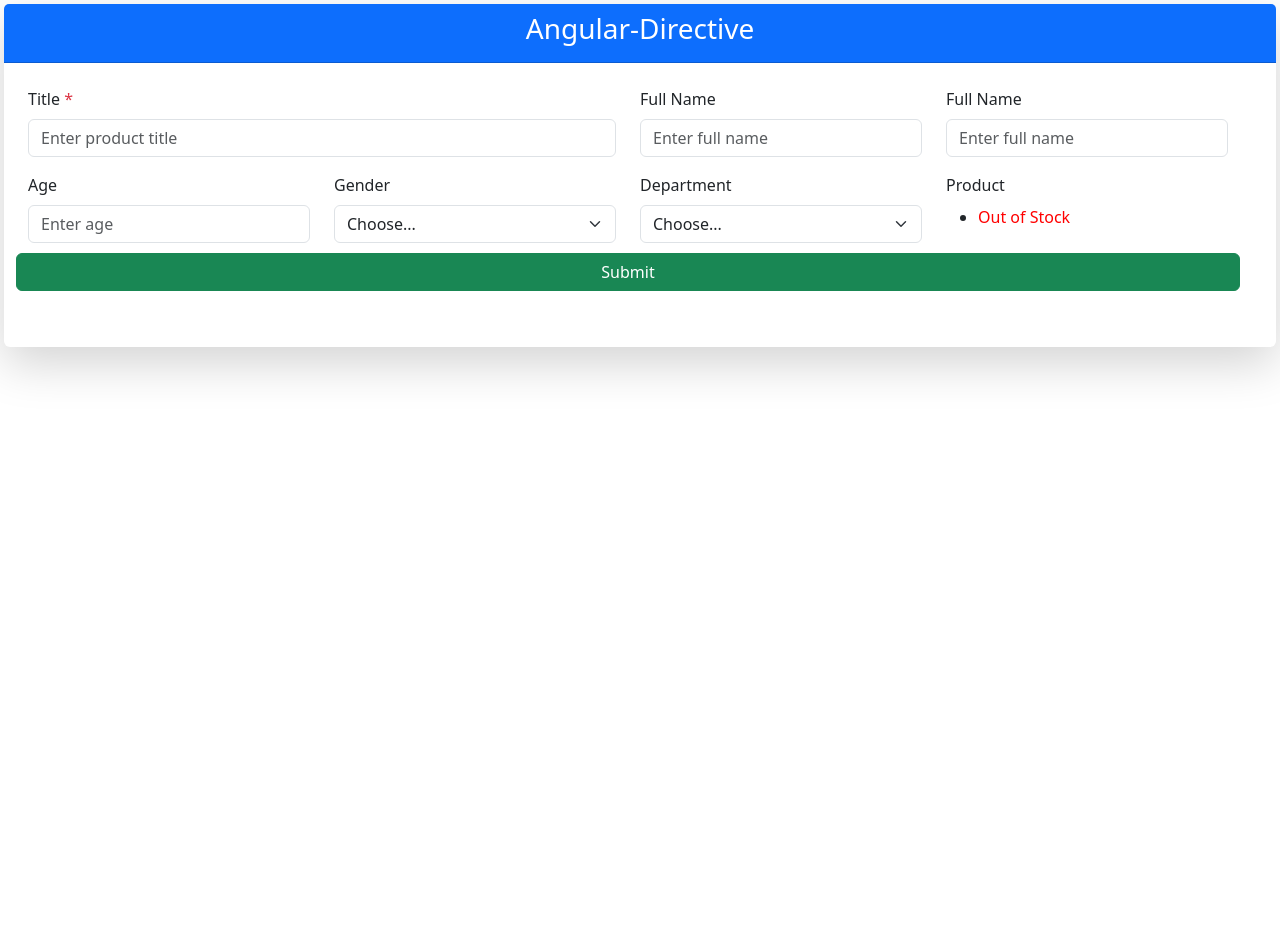
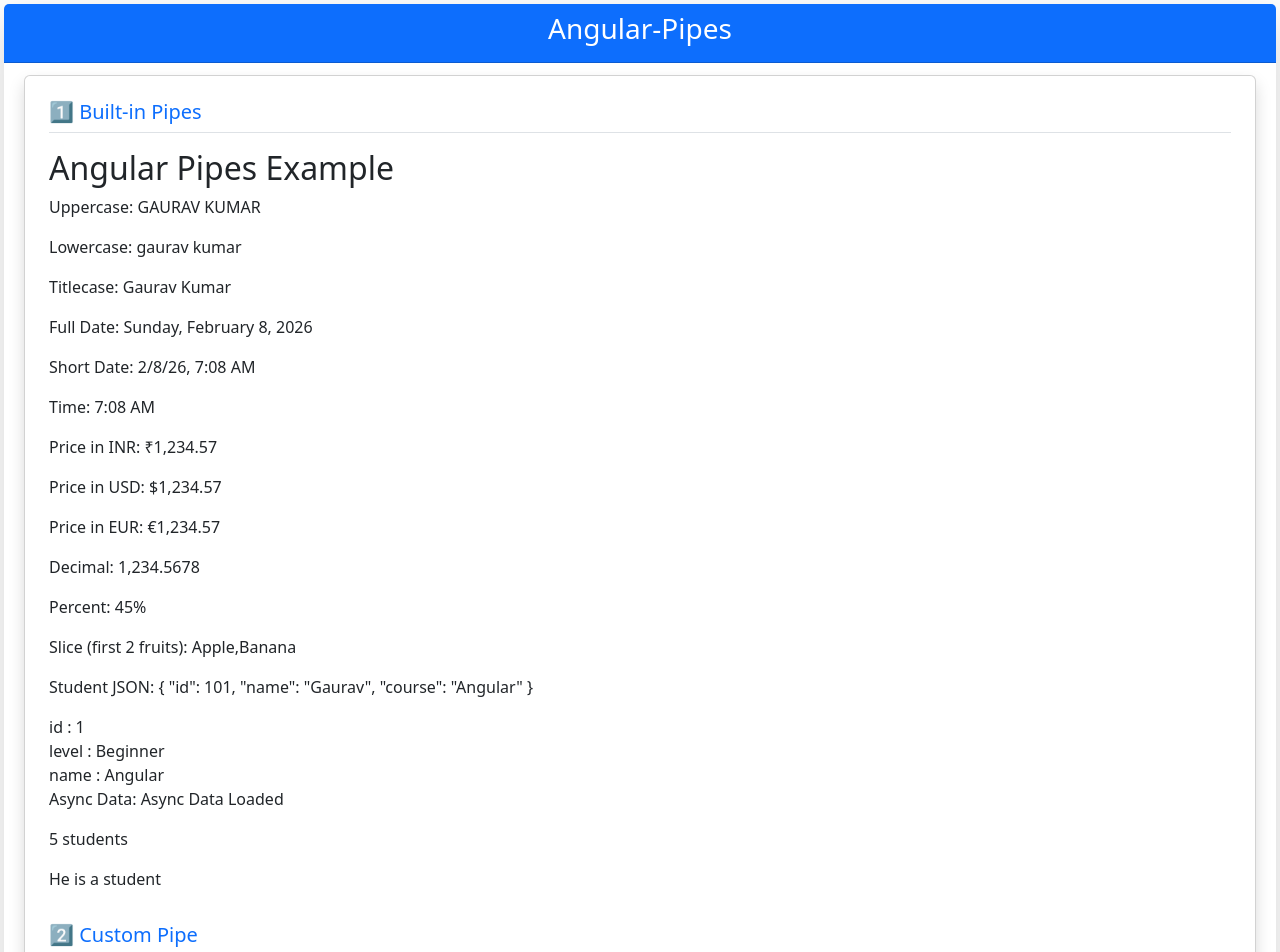
Before and after one commit to gaurav3421-admin/PMSProject_Rohit_Ashish, an Angular app: page / in a window 1280 px wide. Shown: the top 952 px of the page. Before the commit the page ends 800 px from the top, so only its background shows below. Built offline with nearby package versions, Linux system fonts and the light colour scheme.

Commit message:
Directives & Pipes

```diff
--- a/src/app/app.html
+++ b/src/app/app.html
@@ -4,6 +4,7 @@
 <!-- <app-first-component></app-first-component> -->
  <!-- <app-component-life-cycle></app-component-life-cycle> -->
   <!-- <app-angular-data-binding></app-angular-data-binding> -->
-   <app-directive></app-directive>
+   <!-- <app-directive></app-directive> -->
+    <app-pipes></app-pipes>
 
 <router-outlet />
--- a/src/app/app.ts
+++ b/src/app/app.ts
@@ -4,13 +4,15 @@
 import { ComponentLifeCycle } from '../app/component-life-cycle/component-life-cycle';
 import { AngularDataBinding } from '../app/angular-data-binding/angular-data-binding';
 import { Directive } from '../app/directive/directive';
+import { Pipes } from '../app/pipes/pipes';
 
 @Component({
   selector: 'app-root',
   imports: [RouterOutlet,
     //ComponentLifeCycle,
     //AngularDataBinding,
-    Directive
+    //Directive
+    Pipes
   ],
   templateUrl: './app.html',
   styleUrl: './app.css'
--- a/src/app/directive/directive.css
+++ b/src/app/directive/directive.css
@@ -0,0 +1,8 @@
+ .red {
+    background-color: red;
+    color: white;
+ }
+ .green {
+   background-color: green;
+   color: white;
+ }
--- a/src/app/directive/directive.html
+++ b/src/app/directive/directive.html
@@ -1,7 +1,7 @@
 <div class="container-fluid p-1">
     <div class="card shadow-lg border-0">
         <div class="card-header bg-primary text-white text-center">
-            <h3>Angular-Directive</h3>
+            <h3 [ngClass]="{'red': _isRedClass}" [ngStyle]= "{'font-size':_textFontSize}" >Angular-Directive</h3>
         </div>
         <div class="card-body p-4">
             <form *ngIf="isStudentDiv">
--- a/src/app/directive/directive.ts
+++ b/src/app/directive/directive.ts
@@ -9,6 +9,9 @@
   styleUrl: './directive.css',
 })
 export class Directive implements OnInit {
+
+   _isRedClass:boolean = false;
+   _textFontSize:string = '24px';
 
   product = {
     title: '',
--- /dev/null
+++ b/src/app/pipes/pipes.html
@@ -0,0 +1,85 @@
+<div class="container-fluid p-1">
+    <div class="card shadow-lg border-0">
+        <div class="card-header bg-primary text-white text-center">
+            <h3>Angular-Pipes</h3>
+        </div>
+        <div class="card-body p-2">
+            <div class="container-fluid mt-1">
+                <div class="card p-4 shadow">
+
+                    <h5 class="mb-3 text-primary border-bottom pb-2">1️⃣ Built-in Pipes </h5>
+                    <form>
+                        <div class="row mb-3">
+                            <div class="col-md-12">
+                                <h2>Angular Pipes Example</h2>
+                                <p>Uppercase: {{ name | uppercase}}</p>
+                                <p>Lowercase: {{ name | lowercase }}</p>
+                                <p>Titlecase: {{ name | titlecase }}</p>
+
+                                <p>Full Date: {{ today | date:'fullDate' }}</p>
+                                <p>Short Date: {{ today | date:'short' }}</p>
+                                <p>Time: {{ today | date:'shortTime' }}</p>
+
+                                <p>Price in INR: {{ price | currency:'INR' }}</p>
+                                <p>Price in USD: {{ price | currency:'USD' }}</p>
+                                <p>Price in EUR: {{ price | currency:'EUR' }}</p>
+
+                                <p>Decimal: {{ price | number:'1.2-4' }}</p>
+                                <p>Percent: {{ percentValue | percent }}</p>
+
+                                <p>Slice (first 2 fruits): {{ fruits | slice:0:2 }}</p>
+                                <p>Student JSON: {{ student | json }}</p>
+                                <div *ngFor="let item of keyValueObject | keyvalue">
+                                    {{ item.key }} : {{ item.value }}
+                                </div>
+                                <p>Async Data: {{ observableData | async }}</p>
+                                <p>{{ studentCount | i18nPlural: pluralMapping }}</p>
+                                <p>{{ gender | i18nSelect: genderMapping }}</p>
+
+
+                            </div>
+
+                        </div>
+
+                    </form>
+
+                    <h5 class="mb-3 text-primary border-bottom pb-2">2️⃣ Custom Pipe </h5>
+                    <form>
+                        <div class="row mb-3">
+                            <div class="col-md-3">
+                                <label for="studentName" class="form-label">Full Name</label>
+                                <input type="text" class="form-control" id="studentName" placeholder="Enter full name"
+                                    required>
+                            </div>
+                            <div class="col-md-3">
+                                <label for="studentName" class="form-label">Full Name</label>
+                                <input type="text" class="form-control" id="studentName" placeholder="Enter full name"
+                                    required>
+                            </div>
+                            <div class="col-md-3">
+                                <label for="studentAge" class="form-label">Age</label>
+                                <input type="number" class="form-control" id="studentAge" placeholder="Enter age"
+                                    required>
+                            </div>
+                            <div class="col-md-3">
+                                <label for="gender" class="form-label">Gender</label>
+                                <select class="form-select" id="gender" required>
+                                    <option selected disabled value="">Choose...</option>
+                                    <option>Male</option>
+                                    <option>Female</option>
+                                    <option>Other</option>
+                                </select>
+                            </div>
+                            <button class="btn btn-success px-4 me-2" type="buttton">Submit</button>
+                        </div>
+
+                    </form>
+
+                </div>
+            </div>
+        </div>
+
+
+    </div>
+
+</div>
--- /dev/null
+++ b/src/app/pipes/pipes.ts
@@ -0,0 +1,52 @@
+import { Component } from '@angular/core';
+import { CommonModule } from '@angular/common'; // Bring in CommonModule to use built-in directives and pipes
+
+@Component({
+  selector: 'app-pipes',
+  imports: [CommonModule], // bring in CommonModule
+  templateUrl: './pipes.html',
+  styleUrl: './pipes.css',
+})
+export class Pipes {
+
+    name: string = "gaurav kumar";
+  today: Date = new Date();
+  price: number = 1234.5678;
+  percentValue: number = 0.4523;
+
+  fruits: string[] = ['Apple', 'Banana', 'Mango', 'Orange'];
+
+  student = {
+    id: 101,
+    name: "Gaurav",
+    course: "Angular"
+  };
+
+  keyValueObject = {
+    id: 1,
+    name: 'Angular',
+    level: 'Beginner'
+  };
+
+  gender = 'male';
+
+  genderMapping: any = {
+    male: 'He is a student',
+    female: 'She is a student',
+    other: 'They are students'
+  };
+
+  pluralMapping: any = {
+    '=0': 'No students',
+    '=1': 'One student',
+    other: '# students'
+  };
+
+  studentCount: number = 5;
+
+  observableData = new Promise(resolve => {
+    setTimeout(() => resolve('Async Data Loaded'), 2000);
+  });
+
+
+}
```
Also changed, not shown: src/app/pipes/pipes.css (added), 1 other file (tests, documents, lock files or other folders).
